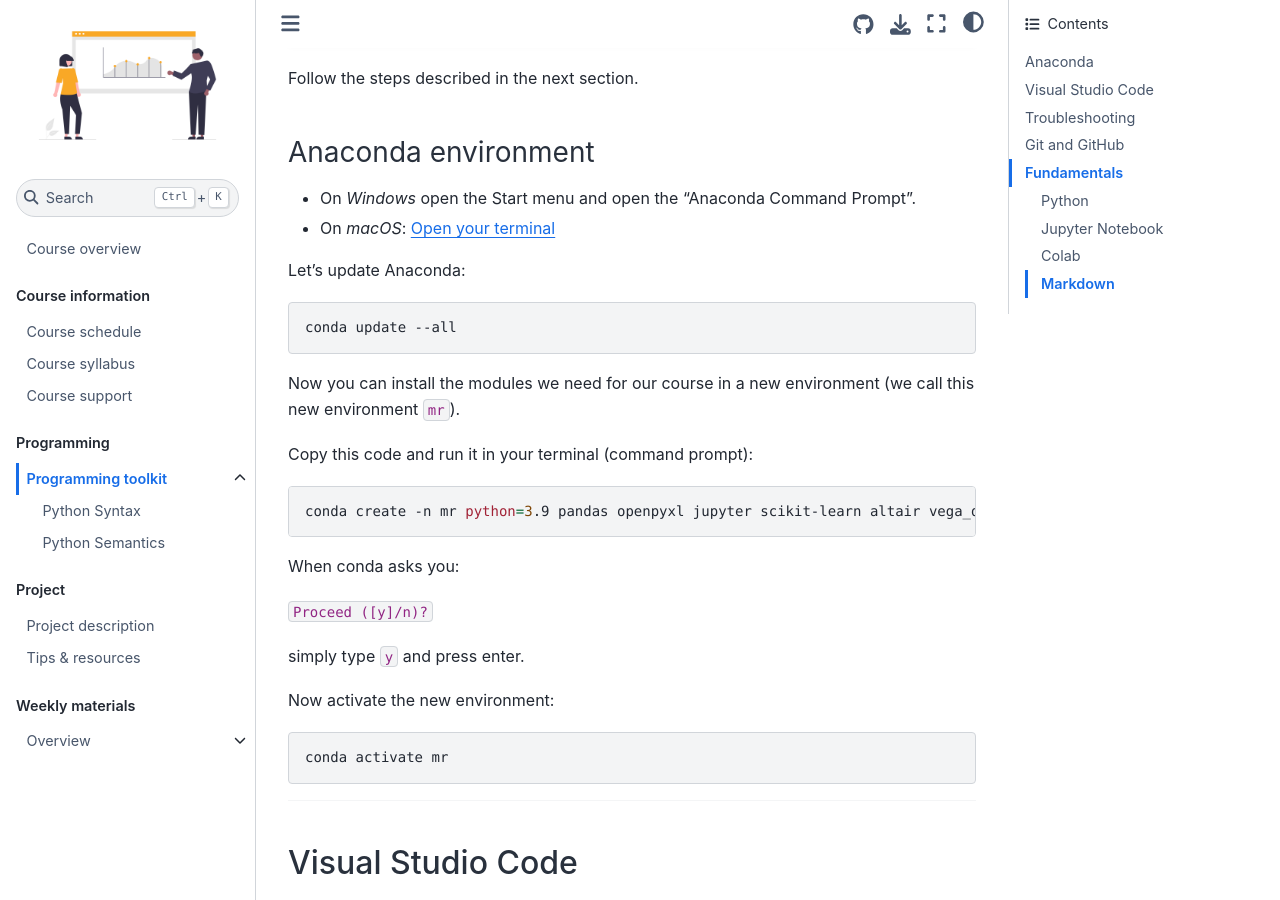
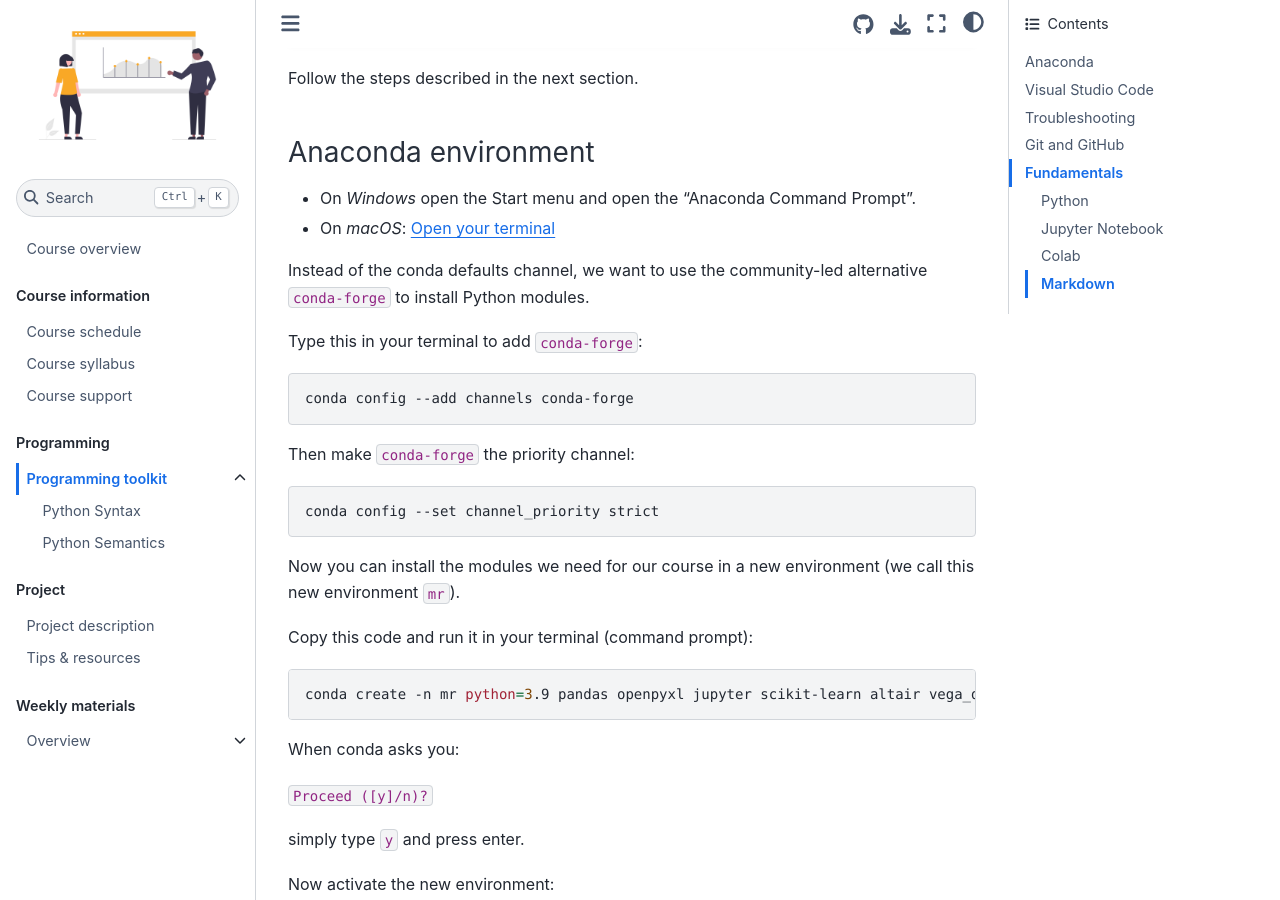
Before and after one commit to dst-ws22/website, a Jupyter Book: the page built from docs/programming-toolkit.md, in a window 1280 px wide and 900 px high, scrolled down 928 px. Built offline with Jupyter Book 1.0.4 settings and Sphinx 7.4.7 and the Sphinx Book theme 1.1.4, drawn with Linux system fonts in a browser that asks for light colours; comment, search, counter and statistics services are not loaded.

Commit message:
Update programming-toolkit.md

````diff
--- a/docs/programming-toolkit.md
+++ b/docs/programming-toolkit.md
@@ -43,10 +43,18 @@ Follow the steps described in the next section.
 - On *macOS*: [Open your terminal](https://support.apple.com/guide/terminal/open-or-quit-terminal-apd5265185d-f365-44cb-8b09-71a064a42125/mac)
 
 
-Let's update Anaconda:
+Instead of the conda defaults channel, we want to use the community-led alternative `conda-forge` to install Python modules.
+
+Type this in your terminal to add `conda-forge`:
 
 ```bash
-conda update --all
+conda config --add channels conda-forge
+```
+
+Then make `conda-forge` the priority channel:
+
+```bash
+conda config --set channel_priority strict
 ```
 
 Now you can install the modules we need for our course in a new environment (we call this new environment `mr`).
````
